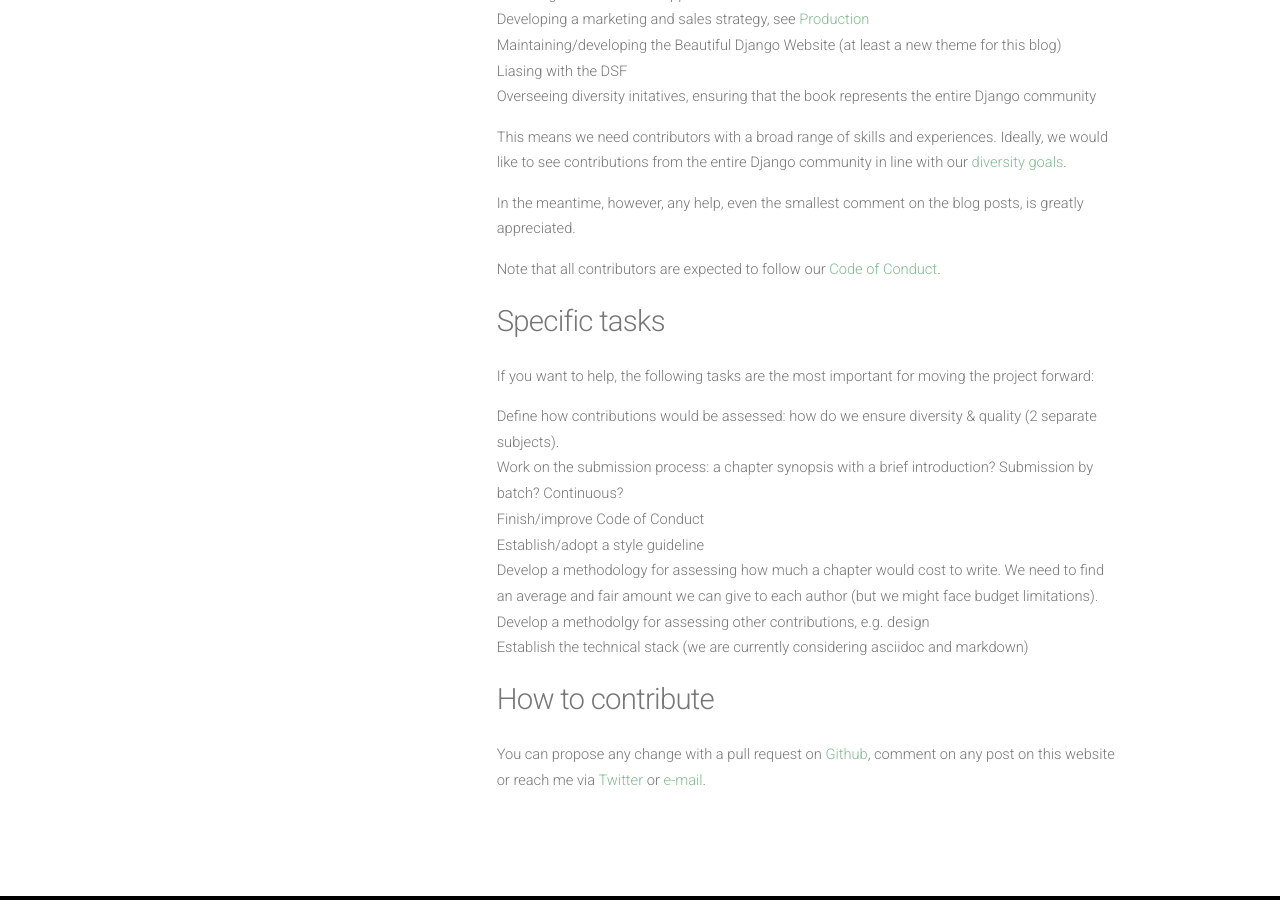
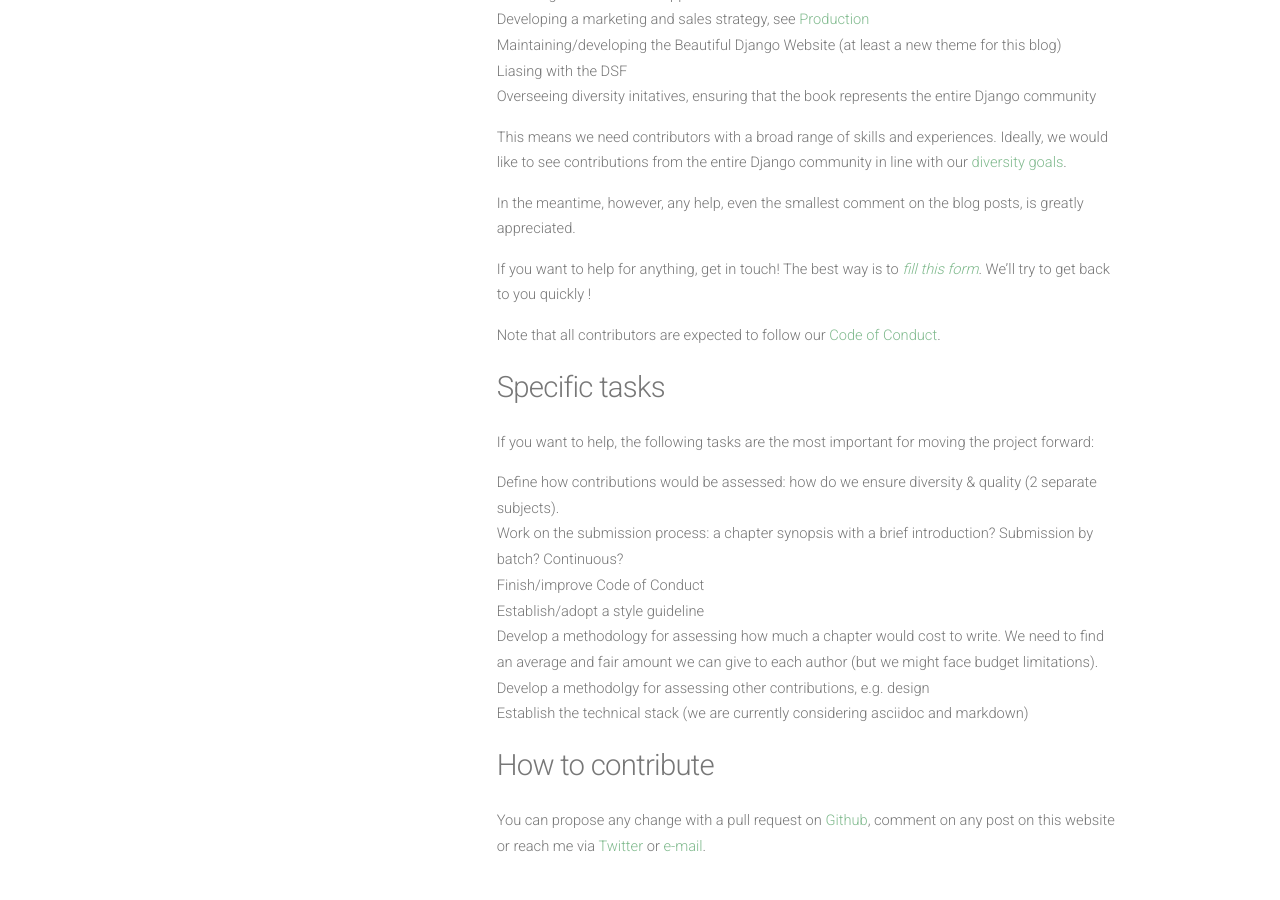
Before and after one commit to beautifuldjango/beautifuldjango.github.io, a Jekyll site: the page built from _posts/2016-10-15-contributing.md, in a window 1280 px wide and 900 px high, scrolled down 828 px. Built offline with Jekyll 4.4.1, drawn with Linux system fonts in a browser that asks for light colours; nearby versions of some CDN libraries; comment, search, counter and statistics services are not loaded.

Commit message:
add Google form

```diff
--- a/_posts/2016-10-15-contributing.md
+++ b/_posts/2016-10-15-contributing.md
@@ -27,6 +27,8 @@
 
 In the meantime, however, any help, even the smallest comment on the blog posts, is greatly appreciated.
 
+If you want to help for anything, get in touch! The best way is to [*fill this form*](https://goo.gl/forms/e7SgxGtt4unHQaCh1). We'll try to get back to you quickly !
+
 Note that all contributors are expected to follow our [Code of Conduct]({% post_url 2016-01-01-code-of-conduct %}).
 
 ## Specific tasks
```
